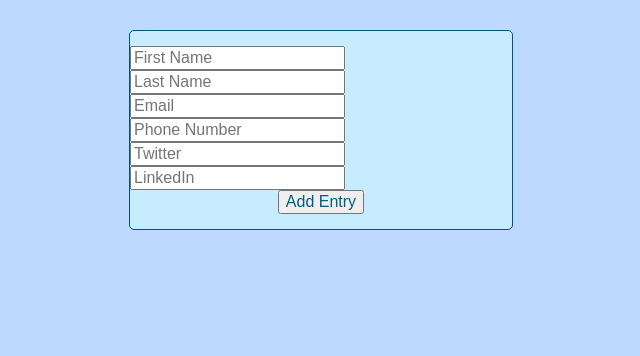
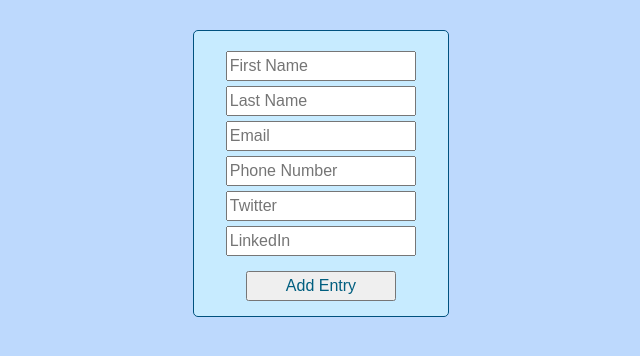
Before and after one commit to MeadeSlocomb/Addressbook, a web app: file app/index.html in a window 1280 px wide. Shown: the top 356 px of the page, without its empty margins (319-959 px from the left). Run offline with its HTML, style and script files only (its server is not run), Linux system fonts and the light colour scheme; some libraries are stand-ins or nearby versions.

Commit message:
Adjusted entry form styling

```diff
--- a/app/css/main.css
+++ b/app/css/main.css
@@ -9,7 +9,7 @@ body {
   margin-top: 25px; }
 
 .inputForm {
-  width: 30%;
+  width: 20%;
   margin: 30px auto;
   padding: 15px 0;
   color: #005E7F;
@@ -19,7 +19,15 @@ body {
   text-align: center; }
 
 .input {
-  display: block; }
+  height: 30px;
+  width: 75%;
+  display: block;
+  margin: 5px auto; }
+
+.submitBtn {
+  margin-top: 10px;
+  height: 30px;
+  width: 150px; }
 
 .entry {
   list-style-type: none;
@@ -31,7 +39,7 @@ body {
   height: 100px;
   margin: 10px auto; }
 
-.head {
+.entryHeader {
   width: 47.5%;
   height: 80%;
   padding-left: 25px;
--- a/app/index.html
+++ b/app/index.html
@@ -19,7 +19,7 @@
         <input id="pNumber" class="input" type="tel" placeholder="Phone Number"/>
         <input id="twitter" class="input" type="text" placeholder="Twitter"/>
         <input id="linkedIn" class="input" type="text" placeholder="LinkedIn"/>
-        <button>Add Entry</button>
+        <button class="submitBtn">Add Entry</button>
       </form>
     </div>
 
--- a/app/js/main.js
+++ b/app/js/main.js
@@ -52,7 +52,7 @@ var addEntry = function(e){
 var addEntryToView = function(entry){
 
   var entryHTML = "<li class='entry' id='" + entry._id + "'>";
-      entryHTML +=  "<div class='head'>";
+      entryHTML +=  "<div class='entryHeader'>";
       entryHTML +=    "<span class='name'>" + entry.lastName + ", " + entry.firstName + "</span>";
       entryHTML +=  "</div>";
       entryHTML +=  "<ul class='infoList'>";
--- a/app/sass/main.scss
+++ b/app/sass/main.scss
@@ -13,7 +13,7 @@ body {
 }
 
 .inputForm {
-  width: 30%;
+  width: 20%;
   margin: 30px auto;
   padding: 15px 0;
   color: #005E7F;
@@ -24,7 +24,16 @@ body {
 }
 
 .input {
+  height: 30px;
+  width: 75%;
   display: block;
+  margin: 5px auto;
+}
+
+.submitBtn {
+  margin-top: 10px;
+  height: 30px;
+  width: 150px;
 }
 
 .entry {
@@ -38,7 +47,7 @@ body {
   margin: 10px auto;
 }
 
-.head {
+.entryHeader {
   width: 47.5%;
   height: 80%;
   padding-left: 25px;
```
